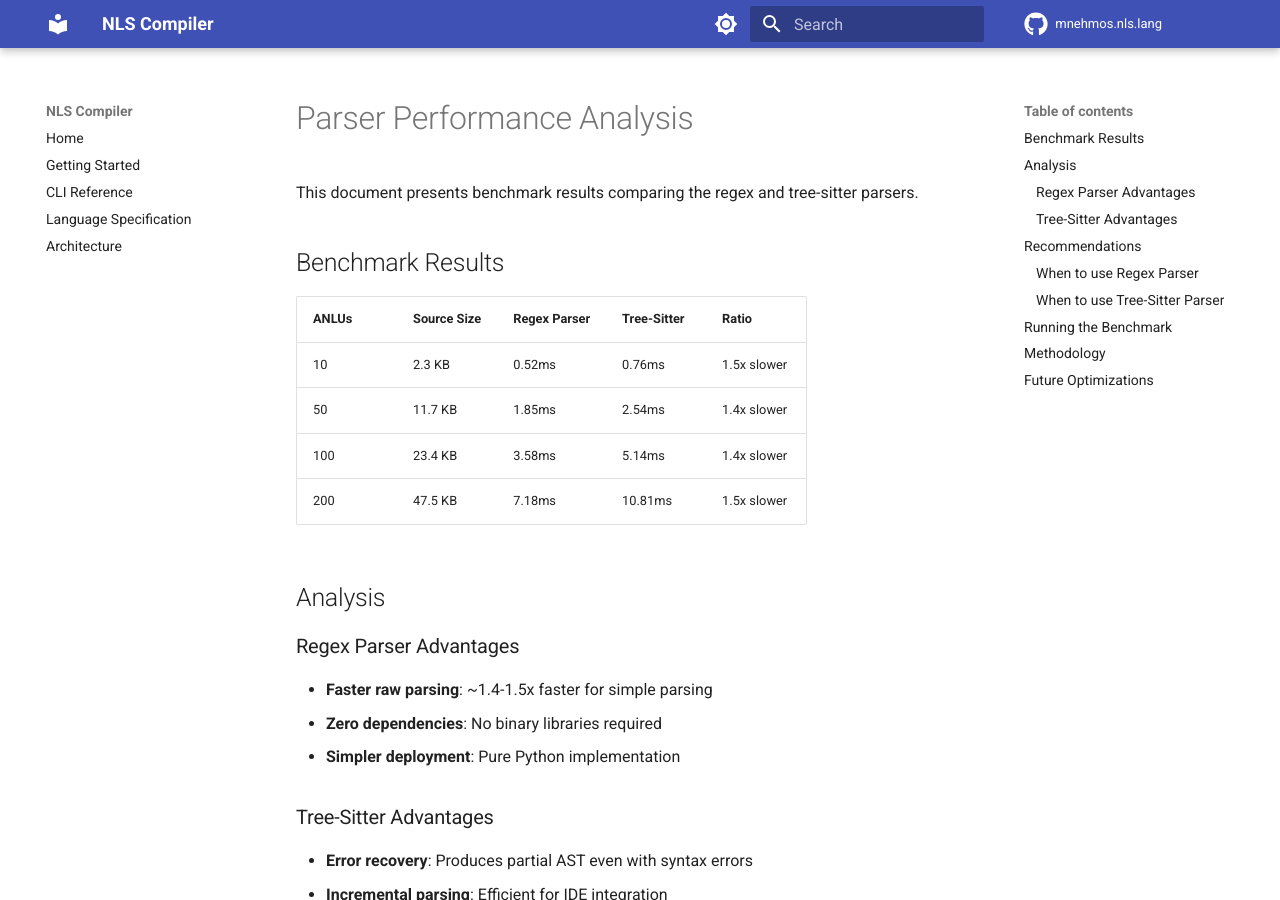
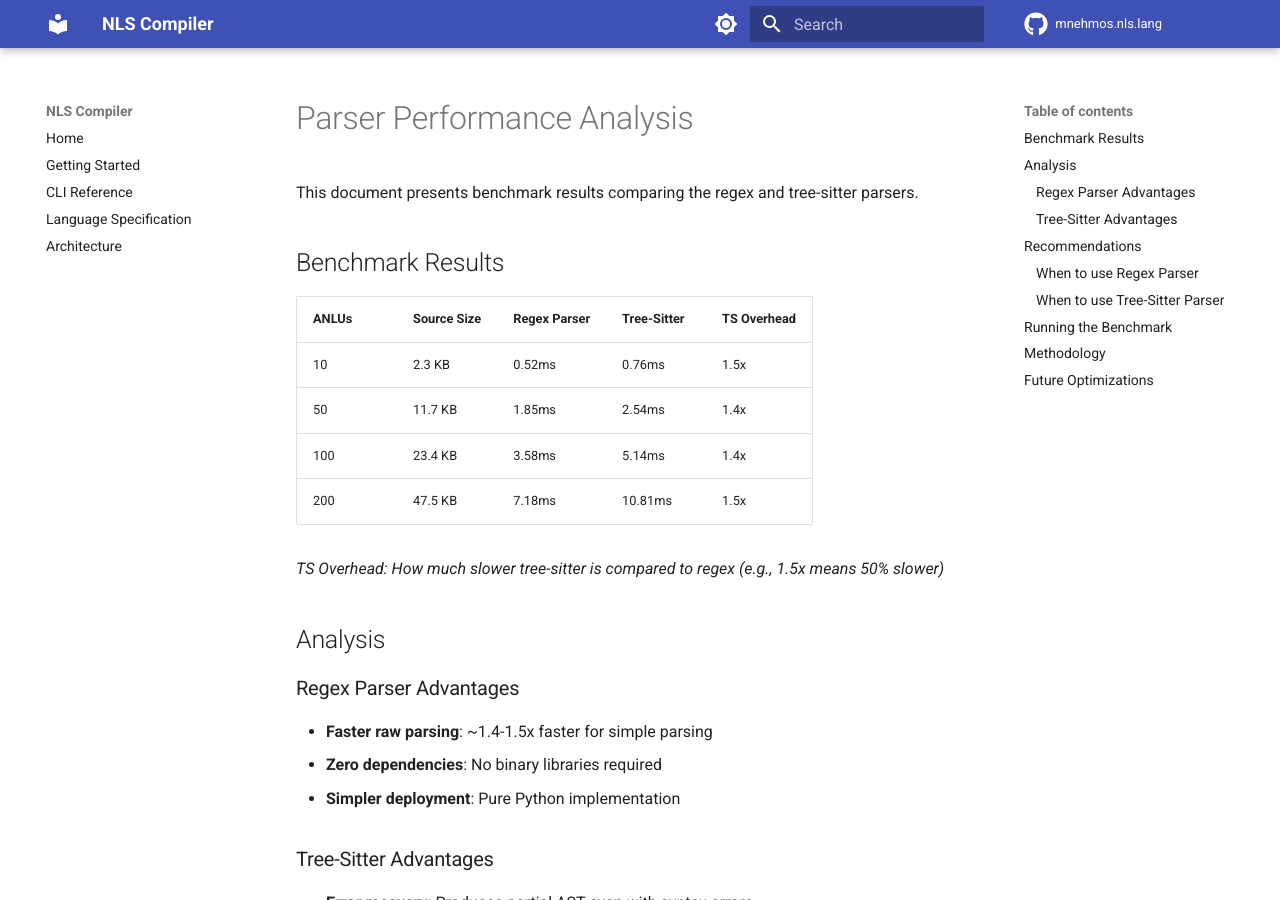
Before and after one commit to Mnehmos/mnehmos.nls.lang, an MkDocs documentation site: the page built from docs/parser-performance.md, in a window 1280 px wide and 900 px high. Built offline with MkDocs 1.6.1 and Material for MkDocs 9.7.7, drawn with Linux system fonts in a browser that asks for light colours; comment, search, counter and statistics services are not loaded.

Commit message:
fix(benchmark): correct speedup calculation and clarify labels
- Rename "Speedup" to "TS Overhead" for clarity
- Fix calculation: show ts_ms / regex_ms (how much slower TS is)
- Update documentation to match benchmark output
- Add explanation of overhead metric

Co-Authored-By: Claude Opus 4.5 <noreply@anthropic.com>

```diff
--- a/docs/parser-performance.md
+++ b/docs/parser-performance.md
@@ -4,12 +4,14 @@ This document presents benchmark results comparing the regex and tree-sitter par
 
 ## Benchmark Results
 
-| ANLUs | Source Size | Regex Parser | Tree-Sitter | Ratio |
-|-------|-------------|--------------|-------------|-------|
-| 10 | 2.3 KB | 0.52ms | 0.76ms | 1.5x slower |
-| 50 | 11.7 KB | 1.85ms | 2.54ms | 1.4x slower |
-| 100 | 23.4 KB | 3.58ms | 5.14ms | 1.4x slower |
-| 200 | 47.5 KB | 7.18ms | 10.81ms | 1.5x slower |
+| ANLUs | Source Size | Regex Parser | Tree-Sitter | TS Overhead |
+|-------|-------------|--------------|-------------|-------------|
+| 10 | 2.3 KB | 0.52ms | 0.76ms | 1.5x |
+| 50 | 11.7 KB | 1.85ms | 2.54ms | 1.4x |
+| 100 | 23.4 KB | 3.58ms | 5.14ms | 1.4x |
+| 200 | 47.5 KB | 7.18ms | 10.81ms | 1.5x |
+
+*TS Overhead: How much slower tree-sitter is compared to regex (e.g., 1.5x means 50% slower)*
 
 ## Analysis
 
```
Also changed, not shown: 1 other file.
